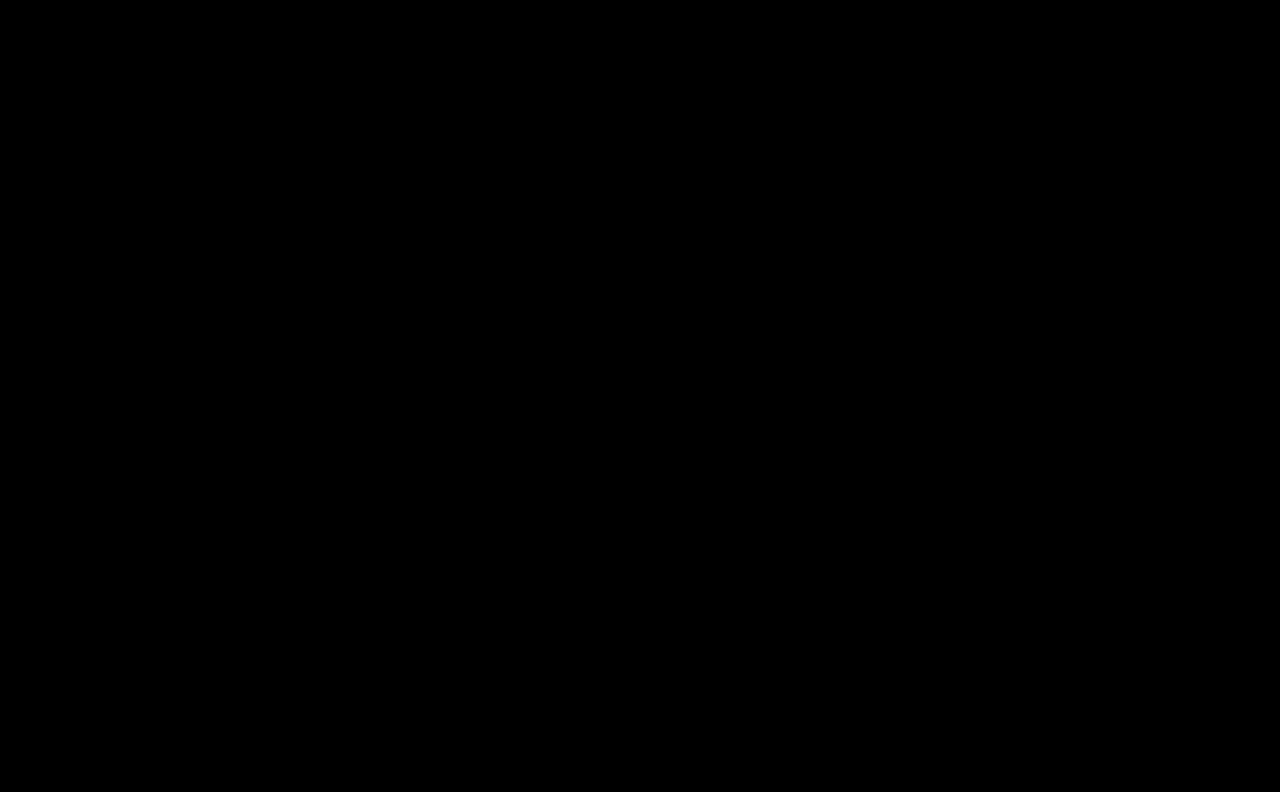
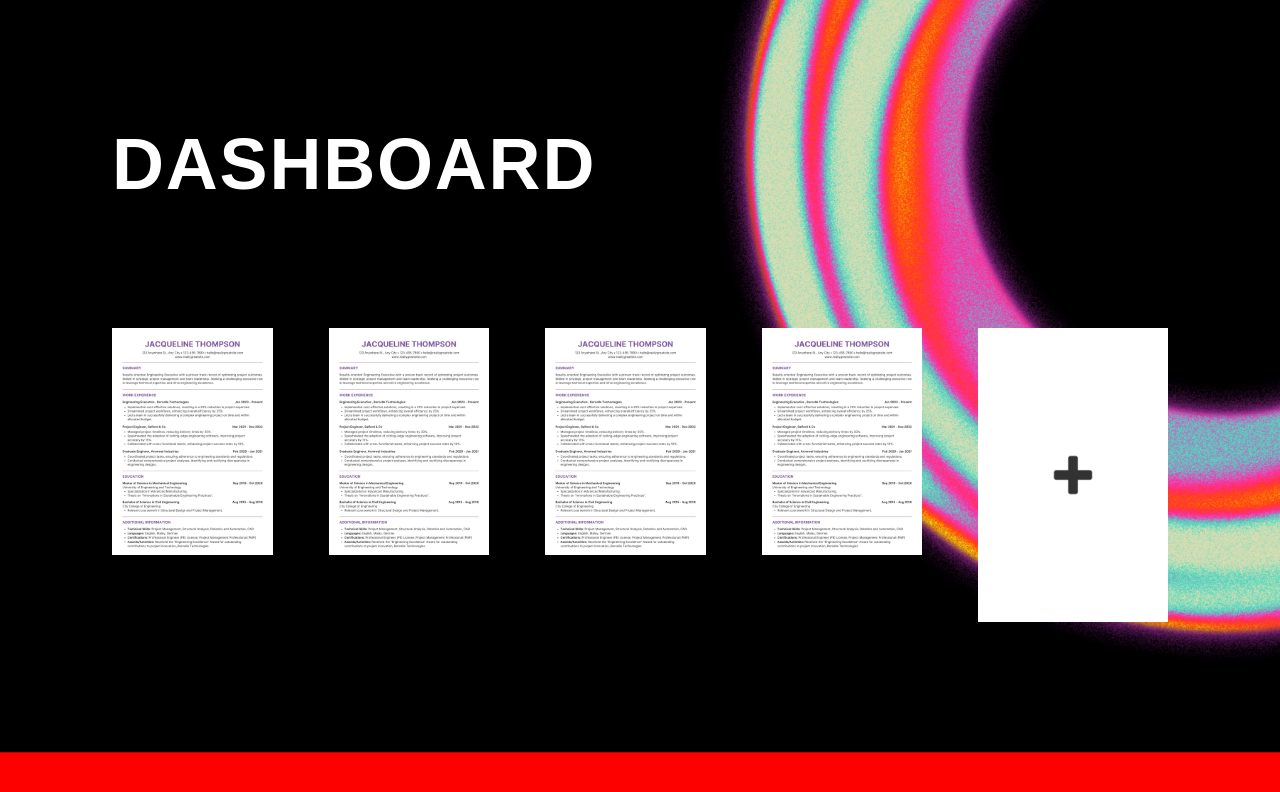
Before and after one commit to navin-26/resume-builder, a React (Create React App) app in the folder frontend/: page /Dashboard in a window 1280 px wide. Before the commit this address had no page. Shown: the top 792 px of the page. Built offline with nearby package versions, Linux system fonts and the light colour scheme; a web font is replaced by a local one.

Commit message:
dashboard

```diff
--- a/frontend/src/App.jsx
+++ b/frontend/src/App.jsx
@@ -6,6 +6,7 @@ import SignUpPage from './pages/SignUpPage';
 import UserHome from './pages/UserHome';
 import Template from './pages/template';
 import './App.css';
+import Dashboard from './pages/Dashboard';
 
 const App = () => (
   <Router>
@@ -15,6 +16,7 @@ const App = () => (
       <Route path="/signup" element={<SignUpPage />} />
       <Route path="/UserHome" element={<UserHome />} />
       <Route path='/Template' element={<Template />} />
+      <Route path='/Dashboard' element={<Dashboard />} />
     </Routes>
   </Router>
 );
--- a/frontend/src/components/UserBanner.jsx
+++ b/frontend/src/components/UserBanner.jsx
@@ -38,6 +38,10 @@ const UserBanner = () => {
     navigate('/Template');
   }
 
+  const toDashboard = () => {
+    navigate('/Dashboard');
+  }
+
   if (!user) {
     return <div>Loading...</div>;
   }
@@ -47,17 +51,27 @@ const UserBanner = () => {
 
   return (
     <div
-      className="relative bg-cover bg-center text-white h-screen"
+      className="flex flex-col bg-cover bg-center text-white h-screen"
       style={{ backgroundImage: `url(${backgroundImage})` }}
     >
+      <div className="flex justify-end w-full">
         <button
-        className="absolute top-0 right-0 m-6 flex items-center space-x-2 bg-transparent border-none cursor-pointer focus:outline-none md:p-3 sm:md:1"
+          className="m-6 space-x-2 bg-transparent border-none cursor-pointer focus:outline-none md:p-3 sm:md:1"
+          onClick={toDashboard}
+        >
+          <div className="text-white md:text-[32px] sm:text-[18px] font-bold hover:text-stone-300">
+            DASHBOARD
+          </div>
+        </button>
+        <button
+          className="m-6 space-x-2 bg-transparent border-none cursor-pointer focus:outline-none md:p-3 sm:md:1"
           onClick={handleLogout}
         >
           <div className="text-white md:text-[32px] sm:text-[18px] font-bold hover:text-stone-300">
             LOG OUT
           </div>
         </button>
+      </div>
       <div className="relative md:pl-24 sm:pl-12 md:w-1/2 sm:w-3/4 h-screen content-center">
         <div>
           <h5 className="2xl:text-[100px] xl:text-[90px] lg:text-[80px] md:text-[75px] sm:text-[35px] font-bold leading-none text-left">
--- /dev/null
+++ b/frontend/src/pages/Dashboard.jsx
@@ -0,0 +1,55 @@
+import React from 'react';
+import image from '../assets/bg-8.png';
+import plus from '../assets/plus.png';
+import { useNavigate } from 'react-router-dom';
+import image1 from '../assets/temp1.jpg';
+
+const templates = [
+  {
+    id: 1,
+    name : 'template - 1',
+    img : image1
+  },
+  {
+    id: 2,
+    name : 'template - 2',
+    img : image1
+  },
+  {
+    id: 3,
+    name : 'template - 3',
+    img : image1
+  },
+  {
+    id: 4,
+    name : 'template - 3',
+    img : image1
+  }
+];
+
+const Dashboard = () => {
+
+  const navigate = useNavigate();
+
+  const toTemplate = () => {
+    navigate('/Template');
+  }
+
+  return (
+    <div className="bg-cover bg-center text-white h-screen px-28" style={{backgroundImage:`url(${image})`}}>
+        <h1 className='text-7xl font-semibold tracking-wide py-32'>DASHBOARD</h1>
+        <div className="flex flex-row justify-start">
+        {templates.map((item) => (
+            <div className="w-52 mr-14" key={item.id}>
+              <img src={item.img} alt={item.name} />
+            </div>
+          ))}
+          <button className="bg-white" style={{width:'208px', height:'294px', padding:'4rem'}} onClick={toTemplate}>
+            <img src={plus} alt="" width={80} />
+          </button>
+        </div>
+    </div>
+  )
+}
+
+export default Dashboard
--- a/frontend/src/pages/template.jsx
+++ b/frontend/src/pages/template.jsx
@@ -27,8 +27,8 @@ const templates = [
 
 const template = () => {
   return (
-    <div className="relative bg-cover bg-center text-white h-screen h-screen" style={{backgroundImage: `url(${image})`}}>
-        <div className="w-10/12 h-2/6 bg-white text-black subpixel-antialiased px-10 m-12" style={{fontWeight:'600', fontSize:'5.5rem'}}>
+    <div className="bg-cover bg-center text-white h-screen" style={{backgroundImage: `url(${image})`}}>
+        <div className="w-10/12 h-2/6 bg-white text-black subpixel-antialiased px-10 m-12 tracking-wider" style={{fontWeight:'600', fontSize:'5.5rem'}}>
             <p>SELECT A</p>
             <p>TEMPLATE</p>
         </div>
```
Also changed, not shown: frontend/src/assets/bg-8.png (added), frontend/src/assets/plus.png (added). Lines whose indentation alone changed are shown as unchanged.
